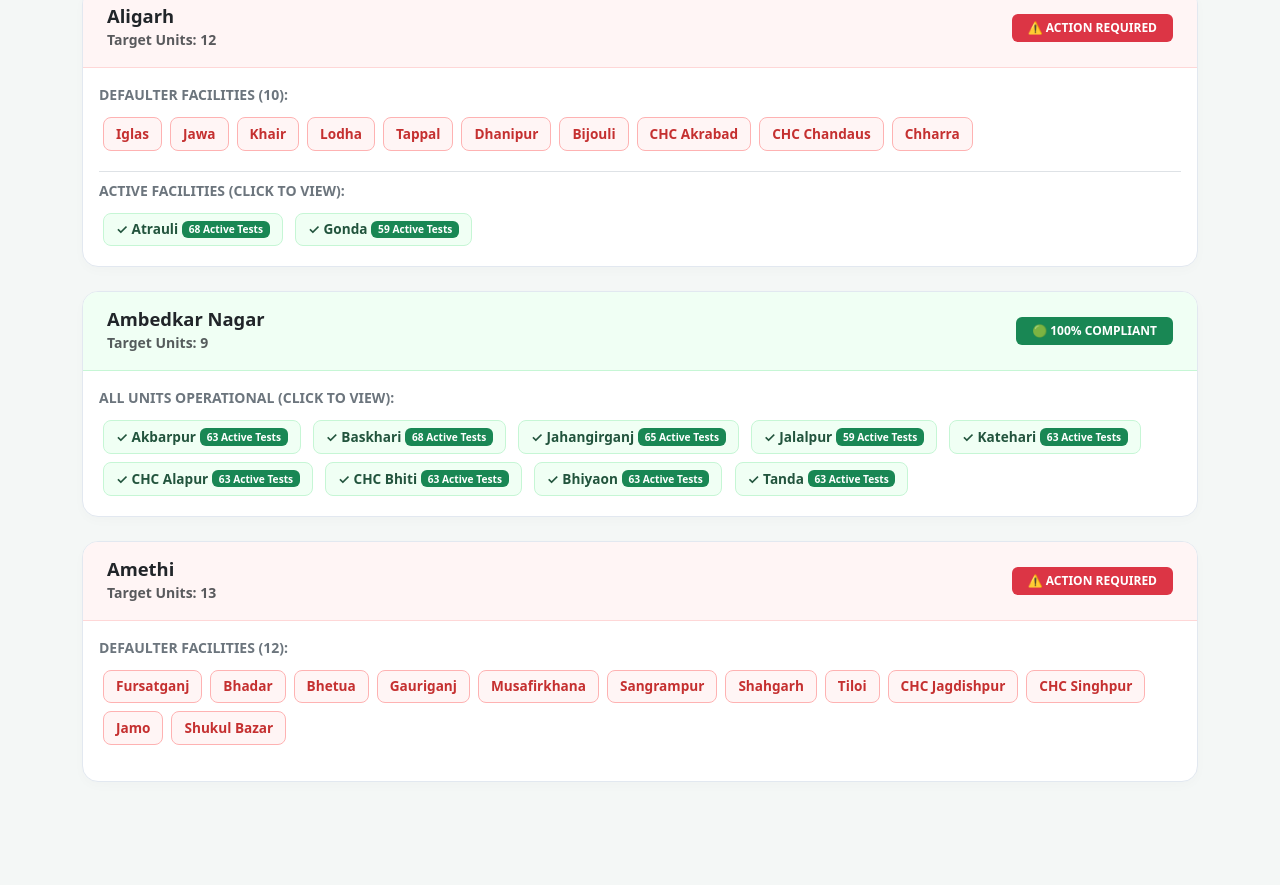
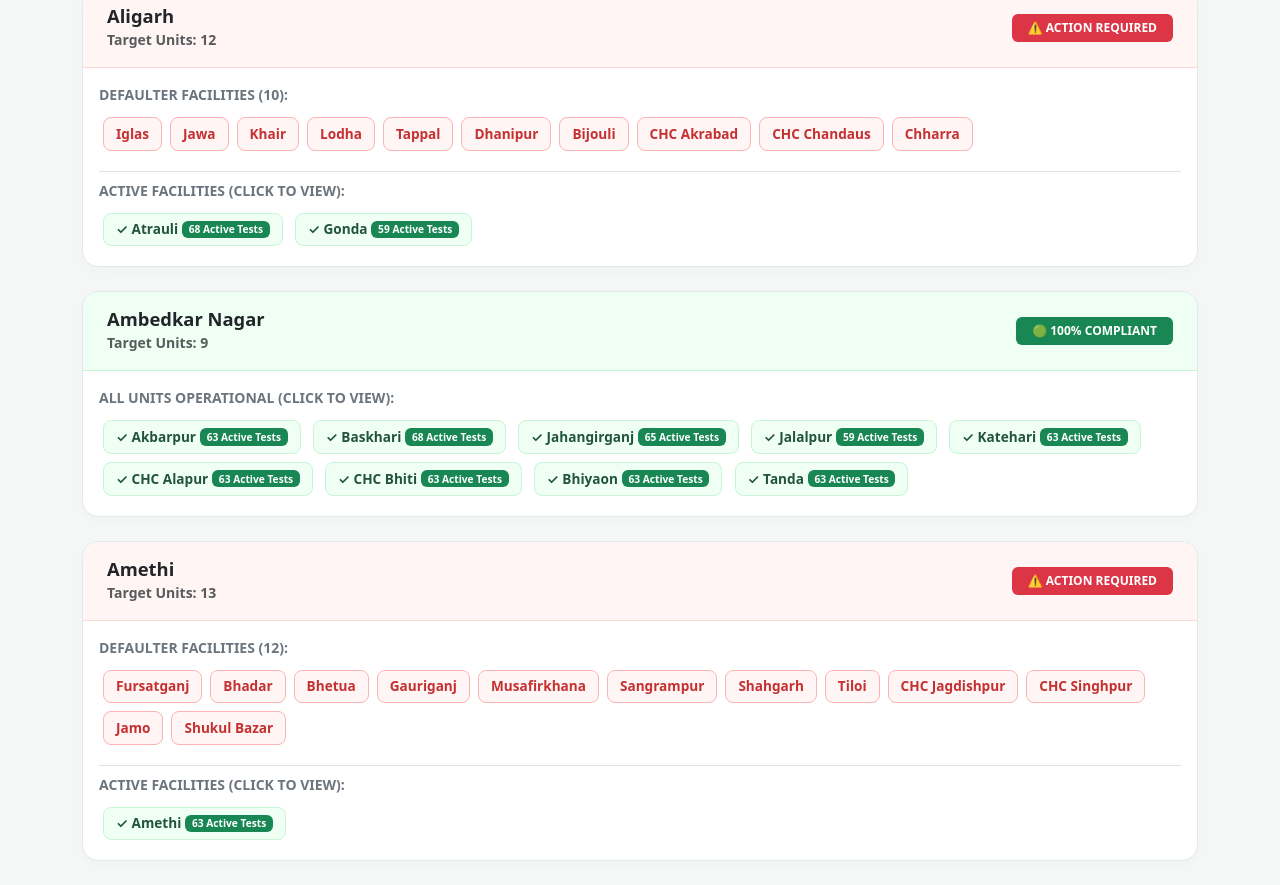
Before and after one commit to AmazonianAnkit/UP-health-dashboard, a plain HTML site: page compliance.html in a window 1280 px wide. Shown: the part 1085-1970 px from the top of the page. Before the commit the page ends 1891 px from the top, so only its background shows below. Drawn offline with nearby package versions, Linux system fonts and the light colour scheme.

Commit message:
compliance.html

```diff
--- a/compliance.html
+++ b/compliance.html
@@ -116,7 +116,7 @@
             "agra": ["Achhnera", "Akola", "Bah", "Barauli Ahir", "CHC Bichpuri", "CHC Etmadpur", "Fatehabad", "Fatehpur Sikri", "Jagner", "Jaitpur Kalan", "Khandauli", "CHC Kheragarh", "Pinahat", "Saiya", "Shamsabad"],
             "aligarh": ["Atrauli", "Gonda", "Iglas", "Jawa", "Khair", "Lodha", "Tappal", "Dhanipur", "Bijouli", "CHC Akrabad", "CHC Chandaus", "Chharra"],
             "ambedkarnagar": ["Akbarpur", "Baskhari", "Jahangirganj", "Jalalpur", "Katehari", "CHC Alapur", "CHC Bhiti", "Bhiyaon", "Tanda"],
-            "amethi": ["Fursatganj", "Bhadar", "Bhetua", "Gauriganj", "Musafirkhana", "Sangrampur", "Shahgarh", "Tiloi", "CHC Jagdishpur", "CHC Singhpur", "Jamo", "Shukul Bazar"]
+            "amethi": ["Amethi", "Fursatganj", "Bhadar", "Bhetua", "Gauriganj", "Musafirkhana", "Sangrampur", "Shahgarh", "Tiloi", "CHC Jagdishpur", "CHC Singhpur", "Jamo", "Shukul Bazar"]
         };
 
         let metrics = { total: 0, compliant: 0, pending: 0 };
```
